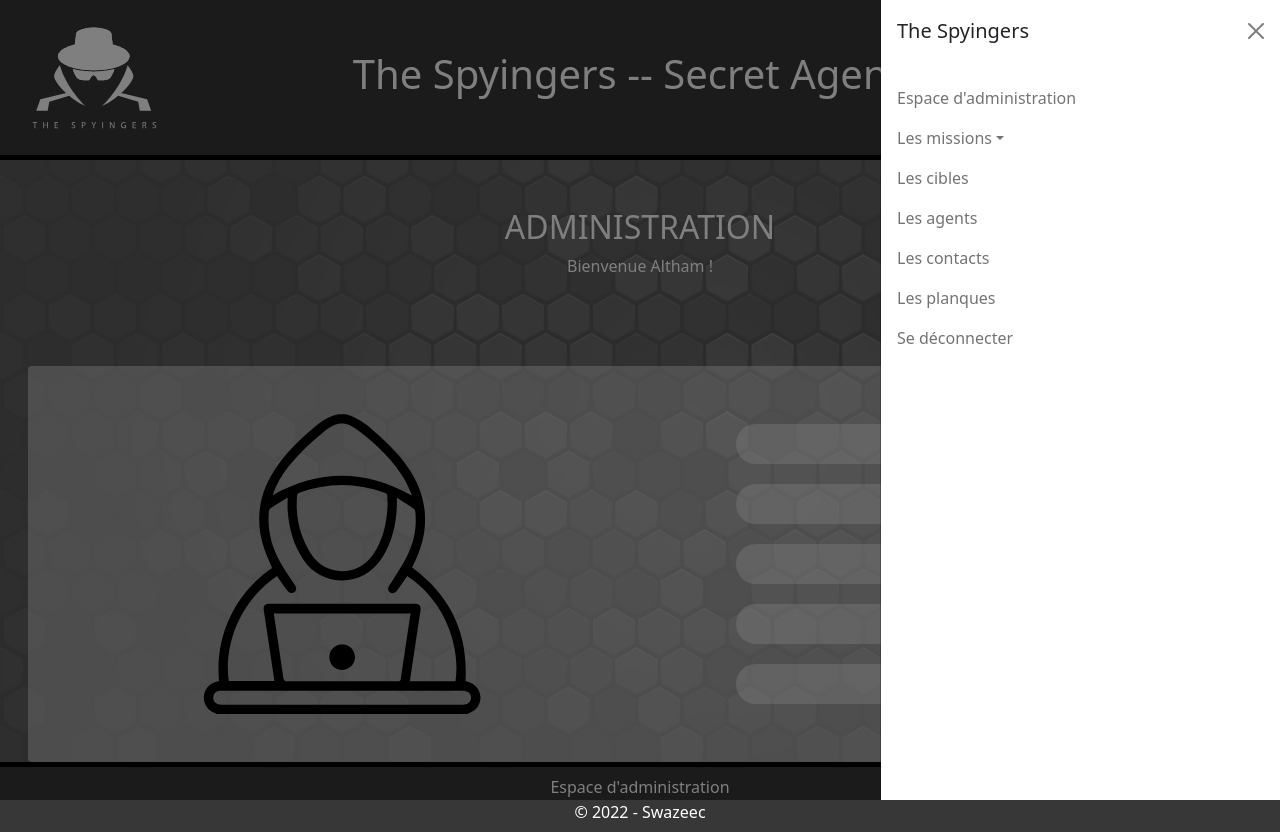
After one commit to Swazeec/spyingers, a PHP site: page /administration.php in a window 1280 px wide, after a click that opens the changed part. The commit adds this page. Run offline with PHP 8.4, Linux system fonts and the light colour scheme; a user stored in the database is signed in.

Commit message:
add admin connexion + dashboard

```diff
--- /dev/null
+++ b/administration.php
@@ -0,0 +1,92 @@
+<?php
+session_start();
+require_once('./src/db.php');
+require_once('./src/security.php');
+
+// DASHBOARD D'ADMINISTRATION
+if(isset($_SESSION['connect'])){
+    require_once('./src/header-connected.php'); ?>
+    <section class="row d-block">
+    <div class="col-12  pt-4 pt-md-5 pb-md-5">
+            <h2 class=" text-white text-center">ADMINISTRATION</h2>
+            <?php
+                if(isset($_SESSION['connect'])){ ?>
+                <p class="text-white text-center  pb-4">Bienvenue <?= $_SESSION['user'] ?> !</p>
+            <?php    }
+            ?>
+    </div>
+    <div class="col-12">
+        <article class="row p-3 py-5 white39 rounded mx-0 mx-md-3">
+            <div class="col-6 d-none d-md-block text-center">
+                <img src="./img/login-illustration.svg" alt="illustration de connexion">
+            </div>
+            <div class="col-12 col-md-6 d-flex flex-column justify-content-around px-md-5">
+                    <a class="rounded-pill white39 text-center text-black p-2 mx-lg-5 my-3 my-md-0" href="#">Les missions</a>
+                    <a class="rounded-pill white39 text-center text-black p-2 mx-lg-5 my-3 my-md-0" href="#">Les cibles</a>
+                    <a class="rounded-pill white39 text-center text-black p-2 mx-lg-5 my-3 my-md-0" href="#">Les agents</a>
+                    <a class="rounded-pill white39 text-center text-black p-2 mx-lg-5 my-3 my-md-0" href="#">Les contacts</a>
+                    <a class="rounded-pill white39 text-center text-black p-2 mx-lg-5 my-3 my-md-0" href="#">Les planques</a>
+
+            </div>
+        </article>
+    </div>
+
+    </section>
+
+<!-- ESPACE CONNEXION ADMINS -->
+<?php } else {
+    require_once('./src/header.php'); ?>
+    <section class="row d-block">
+    <div class="col-12  pt-4 pt-md-5 pb-md-5">
+            <h2 class=" text-white text-center pb-4">CONNEXION</h2>
+
+            <?php
+                if(isset($_GET['error']) && $_GET['error'] ==1){ ?>
+                    <p class="bg-danger text-white rounded p-3 mx-0 mx-md-3 text-center fw-bold">Identifiants de connexion non reconnus.</p>
+                <?php }
+
+            ?>
+    </div>
+    <div class="col-12 pb-4">
+        <article class="row p-3 py-5 white39 rounded mx-0 mx-md-3">
+
+            <!-- illustration -->
+            <div class="col-6 d-none d-lg-block text-center">
+                <img src="./img/login-illustration.svg" alt="illustration de connexion">
+            </div>
+
+            <!-- formulaire de connexion -->
+            <div class="col-12 col-lg-6">
+                <form action="" method="POST" id="connexion" class="d-flex flex-column mx-md-5">
+                    <div class="mb-3 ">
+                        <label for="email" class="form-label ">Email</label>
+                        <div class="input-group ">
+                            <span class="input-group-text border-end-0 bg-white " ><i class="bi bi-envelope"></i></span>
+                            <input type="email" required id="email" name="email" placeholder="Votre e-mail" class="border-start-0 form-control">
+                        </div>
+                    </div>
+                    <div class="mb-3">
+                        <label for="password" class="form-label">Mot de passe</label>
+                        <div class="input-group">
+                            <span class="input-group-text border-end-0 bg-white " ><i class="bi bi-lock"></i></span>
+                            <input type="password" required name="password"id="password" placeholder="Votre mot de passe" class="border-start-0 form-control">
+                        </div>
+                    </div>
+                    <button type="submit" class="btn btn-light rounded-pill text-white px-5 mt-4" id="lgSubmit">Se connecter</button>
+                </form>
+            </div>
+        </article>
+    </div>
+
+    </section>
+
+<?php }
+?>
+
+
+<?php require_once ('./src/footer.php');?>
+
+<script src="./src/scripts/connexion.js"></script>
+<script src="https://cdn.jsdelivr.net/npm/bootstrap@5.1.3/dist/js/bootstrap.bundle.min.js" integrity="sha384-ka7Sk0Gln4gmtz2MlQnikT1wXgYsOg+OMhuP+IlRH9sENBO0LRn5q+8nbTov4+1p" crossorigin="anonymous"></script>
+</body>
+</html>
--- /dev/null
+++ b/logout.php
@@ -0,0 +1,6 @@
+<?php
+session_start();
+session_unset();
+session_destroy();
+header('location:./index.php');
+exit();
--- a/src/footer.php
+++ b/src/footer.php
@@ -1,13 +1,9 @@
 <footer class="row text-center p-2">
     <div>
-                <a href="#">Espace d'administration</a>
+        <a href="../administration.php">Espace d'administration</a>
     </div>
     <div class="text-white">
         © 2022 - Swazeec
     </div>
 </footer>
 </main>
-    <script src="./script.js"></script>
-    <script src="https://cdn.jsdelivr.net/npm/bootstrap@5.1.3/dist/js/bootstrap.bundle.min.js" integrity="sha384-ka7Sk0Gln4gmtz2MlQnikT1wXgYsOg+OMhuP+IlRH9sENBO0LRn5q+8nbTov4+1p" crossorigin="anonymous"></script>
-</body>
-</html>
--- /dev/null
+++ b/src/header-connected.php
@@ -0,0 +1,67 @@
+<!DOCTYPE html>
+<html lang="fr">
+<head>
+    <meta charset="UTF-8">
+    <meta http-equiv="X-UA-Compatible" content="IE=edge">
+    <meta name="viewport" content="width=device-width, initial-scale=1.0">
+    <title>The Spyingers, Secret Agency</title>
+    <meta name="description" content="Découvrez toutes nos missions secrètes qui ne sont en fait plus du tout secrètes...">
+    <link rel="shortcut icon" href="./img/spyingers-logo-black.svg" type="image/svg">
+    <link href="https://cdn.jsdelivr.net/npm/bootstrap@5.1.3/dist/css/bootstrap.min.css" rel="stylesheet" integrity="sha384-1BmE4kWBq78iYhFldvKuhfTAU6auU8tT94WrHftjDbrCEXSU1oBoqyl2QvZ6jIW3" crossorigin="anonymous">
+    <link rel="stylesheet" href="https://cdn.jsdelivr.net/npm/bootstrap-icons@1.8.1/font/bootstrap-icons.css">
+    <link rel="stylesheet" href="style.css">
+</head>
+<body>
+    <main class="container-fluid d-flex flex-column justify-content-between">
+        <header class="row align-items-center p-2 d-flex justify-content-between ">
+            <div class="col col-lg-3 p-0 ps-3">
+                <a href="./index.php"><img class="img-fluid p-2" src="./img/spyingers-logo.svg" alt="logo"></a>
+            </div>
+            <h1 class="text-white text-center d-none d-lg-block col">The Spyingers -- Secret Agency</h1>
+        <!-- NAVBAR -->
+            <nav class="navbar  navbar-light bg-transparent col col-lg-3 ">
+                <div class="container-fluid d-flex justify-content-end p-0">
+                    <button class="navbar-toggler border-none p-3" type="button" data-bs-toggle="offcanvas" data-bs-target="#offcanvasNavbar" aria-controls="offcanvasNavbar">
+                        <span ><img class="burger" src="./img/burger.svg" alt="menu"></span>
+                    </button>
+                    <div class="offcanvas offcanvas-end" tabindex="-1" id="offcanvasNavbar" aria-labelledby="offcanvasNavbarLabel">
+                        <div class="offcanvas-header">
+                            <h5 class="offcanvas-title" id="offcanvasNavbarLabel">The Spyingers</h5>
+                            <button type="button" class="btn-close text-reset" data-bs-dismiss="offcanvas" aria-label="Close"></button>
+                        </div>
+                        <div class="offcanvas-body">
+                            <ul class="navbar-nav justify-content-end flex-grow-1 pe-3">
+                                <li class="nav-item">
+                                    <a class="nav-link" aria-current="page" href="../administration.php">Espace d'administration</a>
+                                </li>
+                                <li class="nav-item dropdown">
+                                    <a class="nav-link dropdown-toggle" role="button" data-bs-toggle="dropdown" aria-expanded="false" href="#">Les missions</a>
+                                    <ul class="dropdown-menu border-0" aria-labelledby="navbarDropdown">
+                                    <li><a class="dropdown-item" href="../index.php">Toutes les missions</a></li>
+                                        <li><a class="dropdown-item" href="../index.php?missions=prep">En préparation</a></li>
+                                        <li><a class="dropdown-item" href="../index.php?missions=ongoing">En cours</a></li>
+                                        <li><a class="dropdown-item" href="../index.php?missions=success">Terminées</a></li>
+                                        <li><a class="dropdown-item" href="../index.php?missions=failed">Échecs</a></li>
+                                    </ul>
+                                </li>
+                                <li class="nav-item">
+                                    <a class="nav-link" aria-current="page" href="#">Les cibles</a>
+                                </li>
+                                <li class="nav-item">
+                                    <a class="nav-link" aria-current="page" href="#">Les agents</a>
+                                </li>
+                                <li class="nav-item">
+                                    <a class="nav-link" aria-current="page" href="#">Les contacts</a>
+                                </li>
+                                <li class="nav-item">
+                                    <a class="nav-link" aria-current="page" href="#">Les planques</a>
+                                </li>
+                                <li class="nav-item">
+                                    <a class="nav-link" aria-current="page" href="../logout.php">Se déconnecter</a>
+                                </li>
+                            </ul>
+                        </div>
+                    </div>
+                </div>
+            </nav>
+        </header>
--- /dev/null
+++ b/src/security.php
@@ -0,0 +1,25 @@
+<?php
+
+if(!empty($_POST['email']) && !empty($_POST['password'])){
+    // VARIABLES
+    $email = htmlspecialchars($_POST['email']);
+    $password = htmlspecialchars($_POST['password']);
+    $error = 1;
+
+
+    //VERIF EMAIL/PW
+    $adminCheck = $bdd->prepare('SELECT * FROM admins WHERE email = :email');
+    $adminCheck->bindValue(':email', $email, PDO::PARAM_STR);
+    $adminCheck->execute();
+    $user = $adminCheck->fetch(PDO::FETCH_ASSOC);
+    if(isset($user['email']) && password_verify($password, $user['password']) ){
+        var_dump($user['password']. '---' . $password);
+        $error = 0;
+        $_SESSION['connect'] = 1;
+        $_SESSION['user'] = $user['firstname'].' '.$user['lastname'];
+        header('location:./administration.php');
+    } else {
+        header('location:./administration.php?error=1');
+    }
+
+}
--- a/style.css
+++ b/style.css
@@ -75,3 +75,11 @@ header div img{
 .pagination {
     height: 50px;
 }
+
+.btn{
+    background-color: #F23F3F;
+    border: none;
+}
+.btn:hover{
+    background-color:black;
+}
```
Also changed, not shown: db/bdd.sql (+5 -5 lines), index.php (+13 -3 lines), mission.php (+13 -3 lines), src/scripts/connexion.js (added, +34 -0 lines), src/scripts/missionDetails.js (added, +19 -0 lines), src/scripts/script.js (added, +20 -0 lines), img/login-illustration.svg (added). Lines whose indentation alone changed are shown as unchanged.
